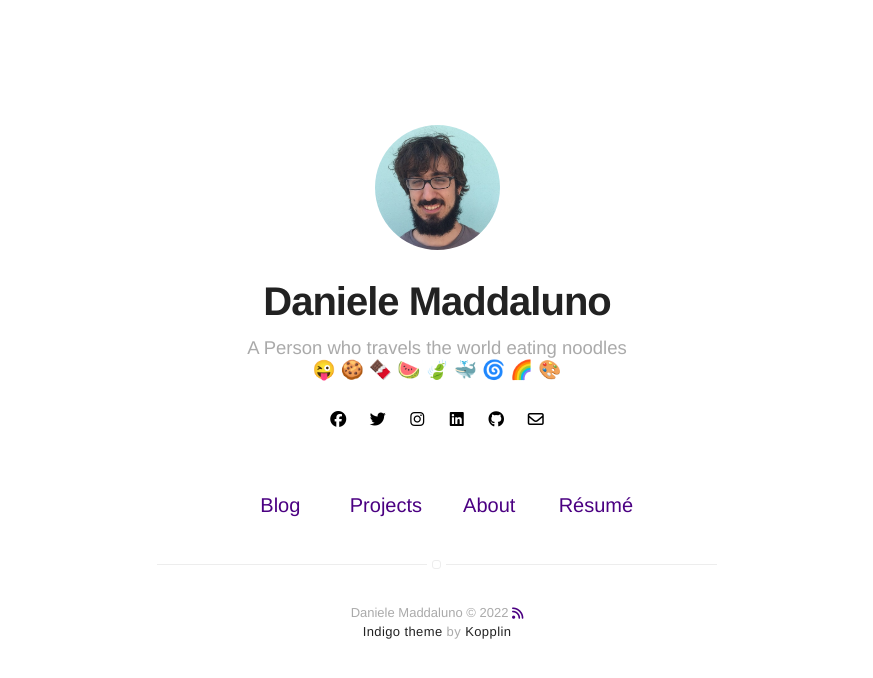
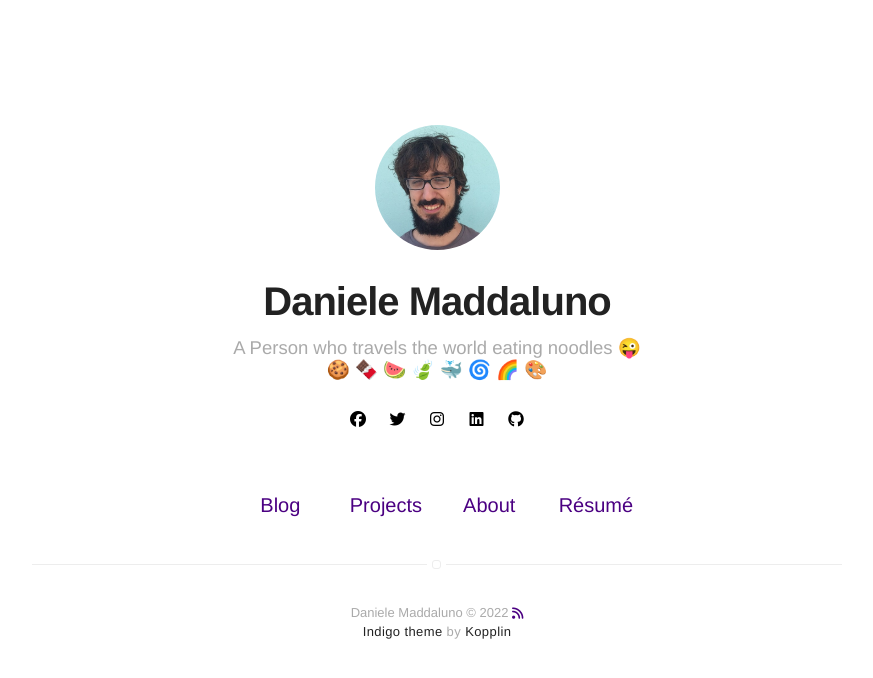
Before and after one commit to danielemaddaluno/danielemaddaluno.github.io, a Jekyll site: the page built from index.html, in a window 1280 px wide. Shown: the top 678 px of the page, without its empty margins (203-1076 px from the left). Built offline with Jekyll 4.4.1, drawn with Linux system fonts in a browser that asks for light colours; nearby versions of some CDN libraries; part of the change alters nothing that is shown.

Commit message:
Updated config.yml

```diff
--- a/_config.yml
+++ b/_config.yml
@@ -1,6 +1,6 @@
 # main text of home
 title: Daniele Maddaluno
-bio: A Person who travels the world eating noodles<br>😜 🍪 🍫 🍉 🍃 🐳 🌀 🌈 🎨
+bio: A Person who travels the world eating noodles 😜<br>🍪 🍫 🍉 🍃 🐳 🌀 🌈 🎨
 
 # twitter summary info
 description: A blog about technology and stuff related
@@ -12,13 +12,13 @@ picture: assets/images/profile_maddaluno.jpg
 
 # your site color theme, true for dark theme,
 # false to light theme, auto to switch with system.
-dark-theme: auto
+dark-theme: false
 
 # If you want to include your resume, set to true
 # and specify source (external or local).
 resume: true
 resume-external: true
-resume-url: https://google.com/?q=my+resume
+resume-url: https://www.linkedin.com/in/maddaluno/
 
 url: https://madx.it
 
@@ -33,12 +33,12 @@ disqus:
   categories: [blog, project] # only show disqus for posts that have these categories
 
 # if you don't have any of social below, comment the line
-facebook: myfacebook
-twitter: mytwitter
-instagram: myinstagram
-linkedin: mylinkedin
-github: mygithub
-email: myemail@gmail.com
+facebook: maddaluno.daniele
+twitter: madx37
+instagram: madx.it
+linkedin: maddaluno
+github: danielemaddaluno
+#email: myemail@gmail.com
 
 authors:
   danielemaddaluno:
@@ -57,7 +57,7 @@ authors:
 # do you want a larger site? change the option below
 # options: [normal, large] | default: normal
 # normal = 560px / large = 810px
-width: normal
+width: large
 
 # if you do/don't need pagination, toggle 'enabled' between true/false below
 pagination:
```
